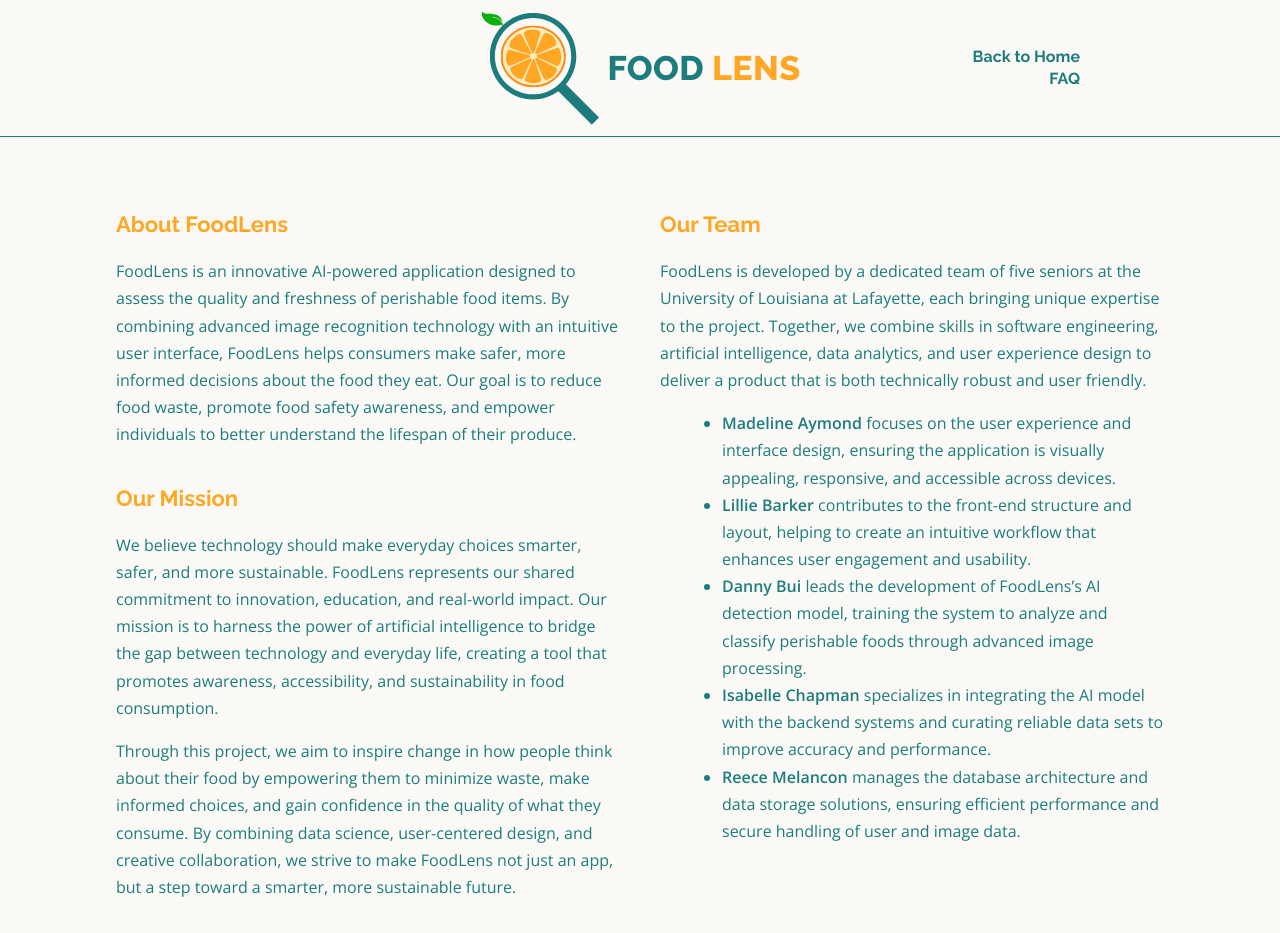
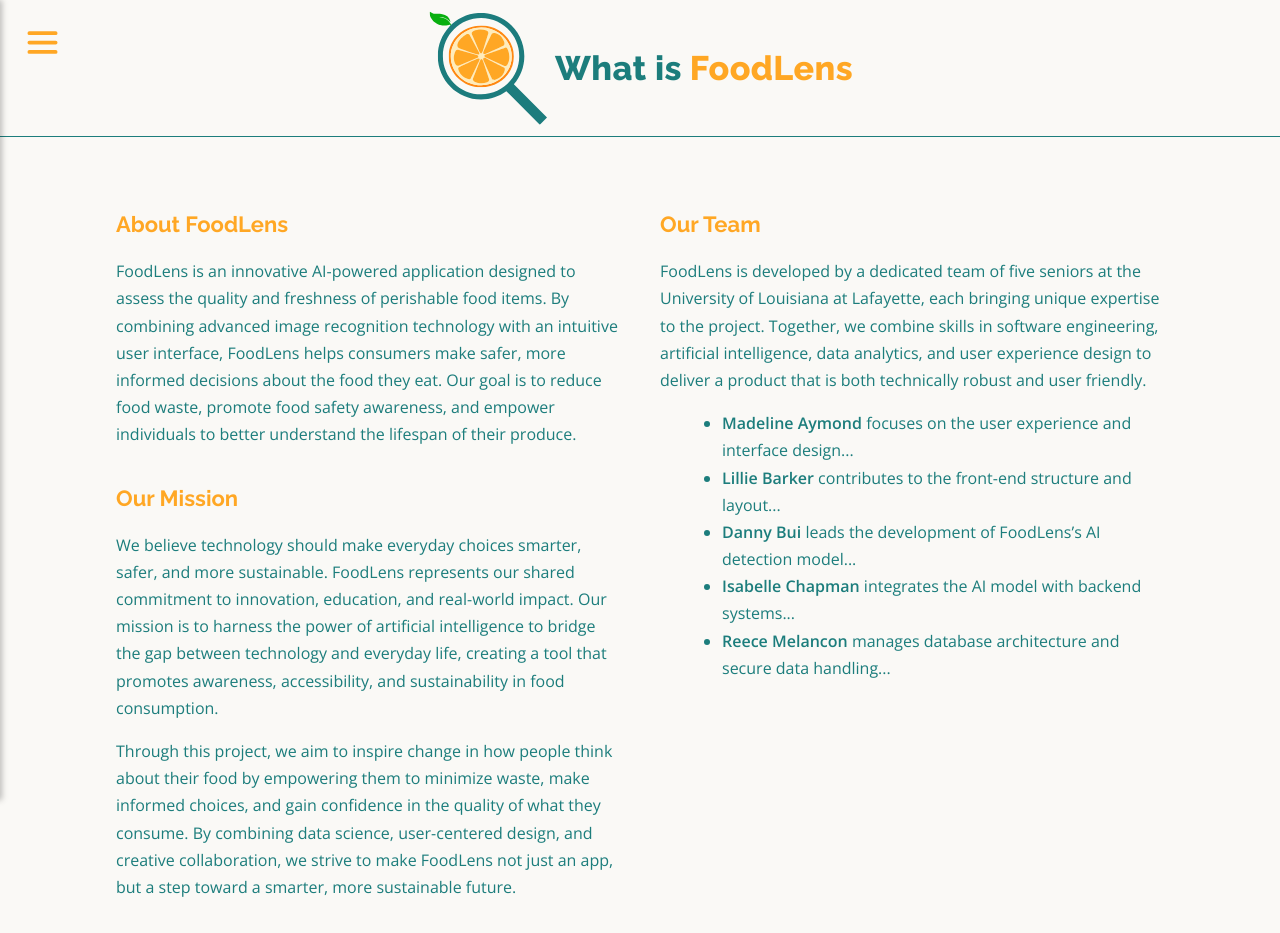
Before and after one commit to chapizzy/infx-490-team-3, a Django app: page /what-is-foodlens/ in a window 1280 px wide. Run offline with Django 5.2, Linux system fonts and the light colour scheme.

Commit message:
added sidebar

```diff
--- a/static/css/faq.css
+++ b/static/css/faq.css
@@ -33,7 +33,7 @@ body{
   color: #1c7d7c;
   padding: 8px 0;
   border-bottom: 1px solid #1c7d7c;
-  position: relative;
+  position: fixed;
 }
 
 .header-inner {
--- a/static/css/home.css
+++ b/static/css/home.css
@@ -34,7 +34,7 @@ body{
   color: #1c7d7c;
   padding: 8px 0;
   border-bottom: 1px solid #1c7d7c;
-  position: relative;
+  position: fixed;
 }
 
 .header-inner {
--- /dev/null
+++ b/static/css/sidebar.css
@@ -0,0 +1,159 @@
+/* ============================
+   FoodLens Sidebar Navigation
+   ============================ */
+
+/* Colors from FoodLens design */
+:root {
+  --teal: #1c7c7d;
+  --orange: #ffa724;
+  --sidebar-green: #83C455;  /* matches screenshot */
+  --text-dark: #231F20;
+}
+
+/* ============================
+   FLOATING HAMBURGER BUTTON
+   (top-left over existing header)
+   ============================ */
+
+.hamburger-btn {
+  position: absolute;
+  top: 20px;
+  left: 20px;
+  z-index: 2000;
+
+  background: none;
+  border: none;
+  cursor: pointer;
+  padding: 0;
+}
+
+.hamburger-icon {
+  width: 45px;
+  height: 45px;
+  /* Your icon is already #ffa724 */
+  object-fit: contain;
+}
+
+.hamburger-btn:hover {
+  opacity: 0.85;
+  transition: opacity 0.2s ease;
+}
+
+.hamburger-btn.hidden {
+    display: none;
+}
+
+
+
+/* ============================
+   SIDEBAR PANEL (slide-out)
+   ============================ */
+
+.sidebar-panel {
+  position: fixed;
+  top: 0;
+  left: -320px;             /* hidden state */
+  width: 320px;
+  height: 100vh;
+
+  background: #faf9f6;
+  box-shadow: 2px 0 6px rgba(0,0,0,0.25);
+
+  transition: left 0.3s ease;
+  z-index: 1400;
+}
+
+.sidebar-panel.open {
+  left: 0;
+}
+
+/* Content spacing */
+.menu-container {
+  padding: 70px 24px;
+  height: 100%;
+  overflow-y: auto;
+}
+
+
+
+/* ============================
+   MENU LIST
+   ============================ */
+
+.menu-list {
+  list-style: none;
+  margin: 0;
+  padding: 0;
+}
+
+.menu-link {
+  border-bottom: 1px solid rgba(35, 31, 32, 0.22);
+  padding: 18px 0;
+
+  font-family: "Open Sans", sans-serif;
+  font-size: 20px;
+  text-transform: uppercase;
+  color: var(--text-dark);
+
+  display: flex;
+  align-items: center;
+}
+
+.menu-link:last-child {
+  border-bottom: none;
+}
+
+.sidebar-link {
+  color: var(--text-dark);
+  text-decoration: none;
+  display: block;
+  width: 100%;
+}
+
+.sidebar-link:hover {
+  font-weight: 700;
+  text-decoration: underline;
+  transition: 0.2s ease;
+  font-size: 24px;
+}
+
+
+
+/* ============================
+   BACKDROP (dims page behind sidebar)
+   ============================ */
+
+.backdrop {
+  position: fixed;
+  inset: 0;
+  background: rgba(0,0,0,0.35);
+
+  opacity: 0;
+  pointer-events: none;
+  transition: opacity 0.25s ease;
+  z-index: 1300;
+}
+
+.backdrop.visible {
+  opacity: 1;
+  pointer-events: auto;
+}
+
+/* Close button inside sidebar */
+.sidebar-close-btn {
+  position: absolute;
+  top: 20px;
+  right: 20px;
+
+  background: none;
+  border: none;
+  cursor: pointer;
+  padding: 0;
+
+  z-index: 2000;
+}
+
+.sidebar-close-icon {
+  width: 45px;
+  height: 45px;
+}
--- /dev/null
+++ b/ui/templates/partials/sidebar.html
@@ -0,0 +1,89 @@
+{% load static %}
+<!-- Global sidebar + hamburger for FoodLens -->
+
+<!-- Floating hamburger button -->
+<button
+  id="sidebarToggle"
+  class="hamburger-btn"
+  aria-label="Toggle navigation"
+  aria-expanded="false"
+>
+  <img
+    src="{% static 'assets/hamburger.svg' %}"
+    alt="Menu"
+    class="hamburger-icon"
+  />
+</button>
+
+<!-- Slide-out sidebar panel -->
+<aside class="sidebar-panel" id="sidebarPanel" aria-hidden="true">
+
+  <!-- NEW: Close button inside sidebar -->
+  <button id="sidebarClose" class="sidebar-close-btn" aria-label="Close sidebar">
+    <img src="{% static 'assets/close.svg' %}" alt="Close menu" class="sidebar-close-icon">
+  </button>
+
+  <div class="menu-container">
+    <ul class="menu-list">
+
+      <li class="menu-link">
+        <a href="{% url 'home' %}" class="sidebar-link">Scan Produce</a>
+      </li>
+
+      <li class="menu-link">
+        <a href="{% url 'what_is_foodlens' %}" class="sidebar-link">
+          What is FoodLens?
+        </a>
+      </li>
+
+      <li class="menu-link">
+        <a href="{% url 'faq' %}" class="sidebar-link">
+          FAQs
+        </a>
+      </li>
+
+    </ul>
+  </div>
+</aside>
+
+<!-- Backdrop -->
+<div class="backdrop" id="sidebarBackdrop"></div>
+
+<script>
+  (function () {
+    const toggleBtn = document.getElementById('sidebarToggle');
+    const closeBtn  = document.getElementById('sidebarClose');
+    const panel     = document.getElementById('sidebarPanel');
+    const backdrop  = document.getElementById('sidebarBackdrop');
+
+    if (!toggleBtn || !closeBtn || !panel || !backdrop) return;
+
+    function openSidebar() {
+      panel.classList.add('open');
+      backdrop.classList.add('visible');
+      toggleBtn.classList.add('hidden');   // hide hamburger
+      toggleBtn.setAttribute('aria-expanded', 'true');
+      panel.setAttribute('aria-hidden', 'false');
+    }
+
+    function closeSidebar() {
+      panel.classList.remove('open');
+      backdrop.classList.remove('visible');
+      toggleBtn.classList.remove('hidden'); // show hamburger
+      toggleBtn.setAttribute('aria-expanded', 'false');
+      panel.setAttribute('aria-hidden', 'true');
+    }
+
+    toggleBtn.addEventListener('click', function (e) {
+      e.stopPropagation();
+      panel.classList.contains('open') ? closeSidebar() : openSidebar();
+    });
+
+    closeBtn.addEventListener('click', closeSidebar);
+    backdrop.addEventListener('click', closeSidebar);
+
+    document.addEventListener('keydown', function (e) {
+      if (e.key === 'Escape') closeSidebar();
+    });
+  })();
+</script>
--- a/ui/templates/ui/what_is_foodlens.html
+++ b/ui/templates/ui/what_is_foodlens.html
@@ -4,26 +4,35 @@
 <head>
   <meta charset="UTF-8">
   <title>What is FoodLens?</title>
+
+  <!-- Fonts -->
   <link href="https://fonts.googleapis.com/css2?family=Open+Sans:ital,wght@0,400;0,600;1,400&family=Raleway:wght@600;700;800&display=swap" rel="stylesheet">
+
+  <!-- Page-specific CSS -->
   <link rel="stylesheet" href="{% static 'css/what_is_foodlens.css' %}">
+
+  <!-- Sidebar CSS -->
+  <link rel="stylesheet" href="{% static 'css/sidebar.css' %}">
 </head>
+
 <body>
+
+  <!-- Header (nav removed) -->
   <header class="site-header">
     <div class="header-inner">
       <div class="brand">
         <img class="logo" src="{% static 'assets/logo2.svg' %}" alt="FoodLens logo">
-        <span>FOOD</span><span class="orange">LENS</span>
+        <span>What is</span><span class="orange">FoodLens</span>
       </div>
-
-      <nav class="nav-links">
-        <a href="{% url 'home' %}" class="nav-link">Back to Home</a>
-        <a href="{% url 'faq' %}" class="nav-link">FAQ</a>
-      </nav>
     </div>
   </header>
 
+  <!-- Sidebar + hamburger -->
+  {% include 'partials/sidebar.html' %}
+
   <main class="container about-layout">
     <div class="about-columns">
+
       <div class="left-column">
         <section class="about-section">
           <h3 class="orange-text">About FoodLens</h3>
@@ -51,8 +60,8 @@
           <p>
             Through this project, we aim to inspire change in how people think
             about their food by empowering them to minimize waste, make informed
-            choices, and gain confidence in the quality of what they consume. By
-            combining data science, user-centered design, and creative
+            choices, and gain confidence in the quality of what they consume.
+            By combining data science, user-centered design, and creative
             collaboration, we strive to make FoodLens not just an app, but a
             step toward a smarter, more sustainable future.
           </p>
@@ -70,16 +79,19 @@
             to deliver a product that is both technically robust and user
             friendly.
           </p>
+
           <ul class="team-list">
-            <li><strong>Madeline Aymond</strong> focuses on the user experience and interface design, ensuring the application is visually appealing, responsive, and accessible across devices.</li>
-            <li><strong>Lillie Barker</strong> contributes to the front-end structure and layout, helping to create an intuitive workflow that enhances user engagement and usability.</li>
-            <li><strong>Danny Bui</strong> leads the development of FoodLens’s AI detection model, training the system to analyze and classify perishable foods through advanced image processing.</li>
-            <li><strong>Isabelle Chapman</strong> specializes in integrating the AI model with the backend systems and curating reliable data sets to improve accuracy and performance.</li>
-            <li><strong>Reece Melancon</strong> manages the database architecture and data storage solutions, ensuring efficient performance and secure handling of user and image data.</li>
+            <li><strong>Madeline Aymond</strong> focuses on the user experience and interface design...</li>
+            <li><strong>Lillie Barker</strong> contributes to the front-end structure and layout...</li>
+            <li><strong>Danny Bui</strong> leads the development of FoodLens’s AI detection model...</li>
+            <li><strong>Isabelle Chapman</strong> integrates the AI model with backend systems...</li>
+            <li><strong>Reece Melancon</strong> manages database architecture and secure data handling...</li>
           </ul>
         </section>
       </div>
+
     </div>
   </main>
+
 </body>
 </html>
```
Also changed, not shown: ui/templates/ui/faq.html (+5 -5 lines), ui/templates/ui/home.html (+5 -6 lines), static/assets/close.svg (added), static/assets/hamburger.svg (added).
